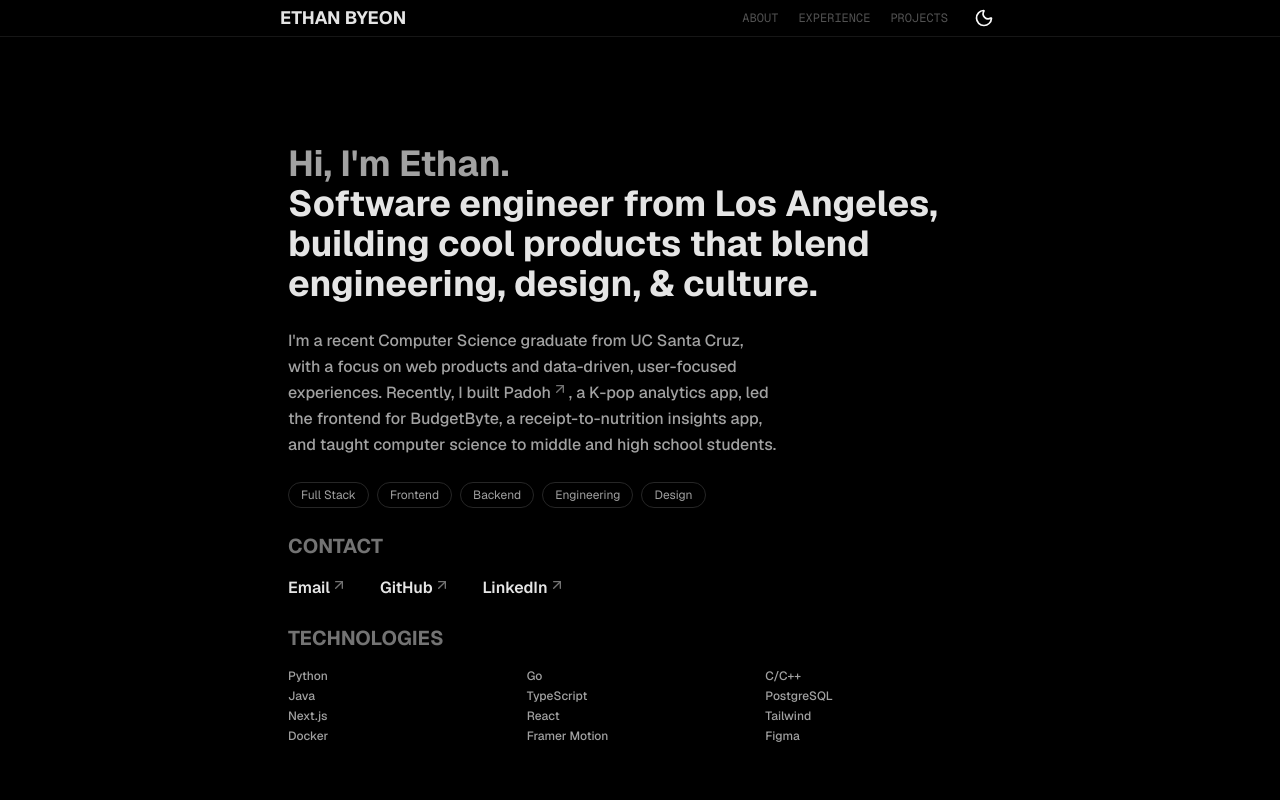
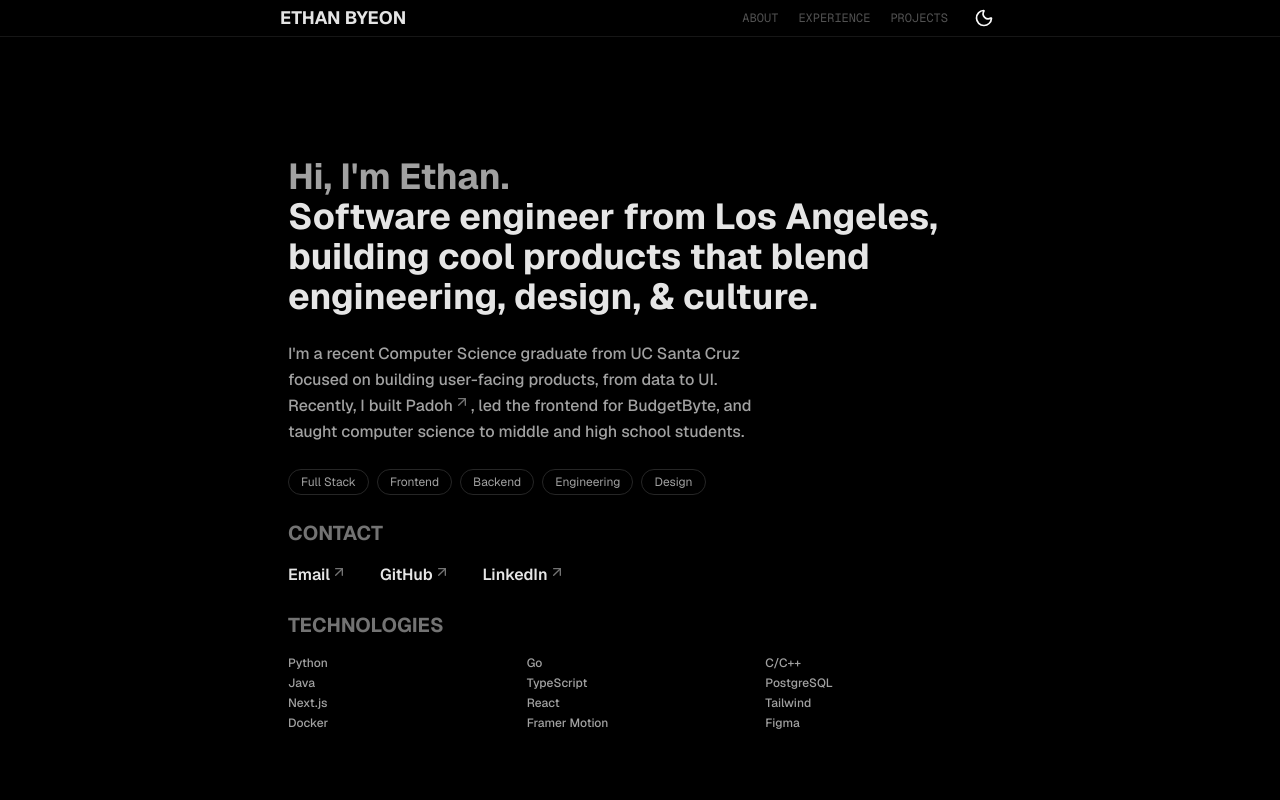
Before and after one commit to ethanbyeon/portfolio, a Next.js app: page / in a window 1280 px wide. Shown: the top 800 px of the page. Built offline with nearby package versions, Linux system fonts and the light colour scheme.

Commit message:
chore: condense About description & increase About text visibility on light mode

```diff
--- a/src/app/(home)/about.tsx
+++ b/src/app/(home)/about.tsx
@@ -14,8 +14,10 @@ export const About = () => (
   >
     {/* Hero */}
     <div className="space-y-3 leading-relaxed">
-      <h1 className="text-4xl font-bold text-balance text-neutral-400 dark:text-primary">
-        <span className="text-primary dark:text-neutral-400">Hi, I&apos;m Ethan.</span>
+      <h1 className="text-4xl font-bold text-balance text-neutral-500 dark:text-primary">
+        <span className="text-primary dark:text-neutral-400">
+          Hi, I&apos;m Ethan.
+        </span>
         <br />
         Software engineer from Los Angeles,
         <br />
@@ -26,17 +28,15 @@ export const About = () => (
     {/* Body */}
     <div className="space-y-2 leading-relaxed font-medium text-neutral-500 dark:text-neutral-400 text-balance max-w-xl">
       <p>
-        I&apos;m a recent Computer Science graduate from UC Santa Cruz, with a
-        focus on web products and data-driven, user-focused experiences.
-        Recently, I built{" "}
+        I&apos;m a recent Computer Science graduate from UC Santa Cruz focused
+        on building user-facing products, from data to UI. Recently, I built{" "}
         <ExternalLink
           href="https://padoh.vercel.app"
           className="hover:text-primary"
         >
           Padoh
         </ExternalLink>
-        , a K-pop analytics app, led the frontend for BudgetByte, a
-        receipt-to-nutrition insights app, and taught computer science to middle
+        , led the frontend for BudgetByte, and taught computer science to middle
         and high school students.
       </p>
     </div>
```
